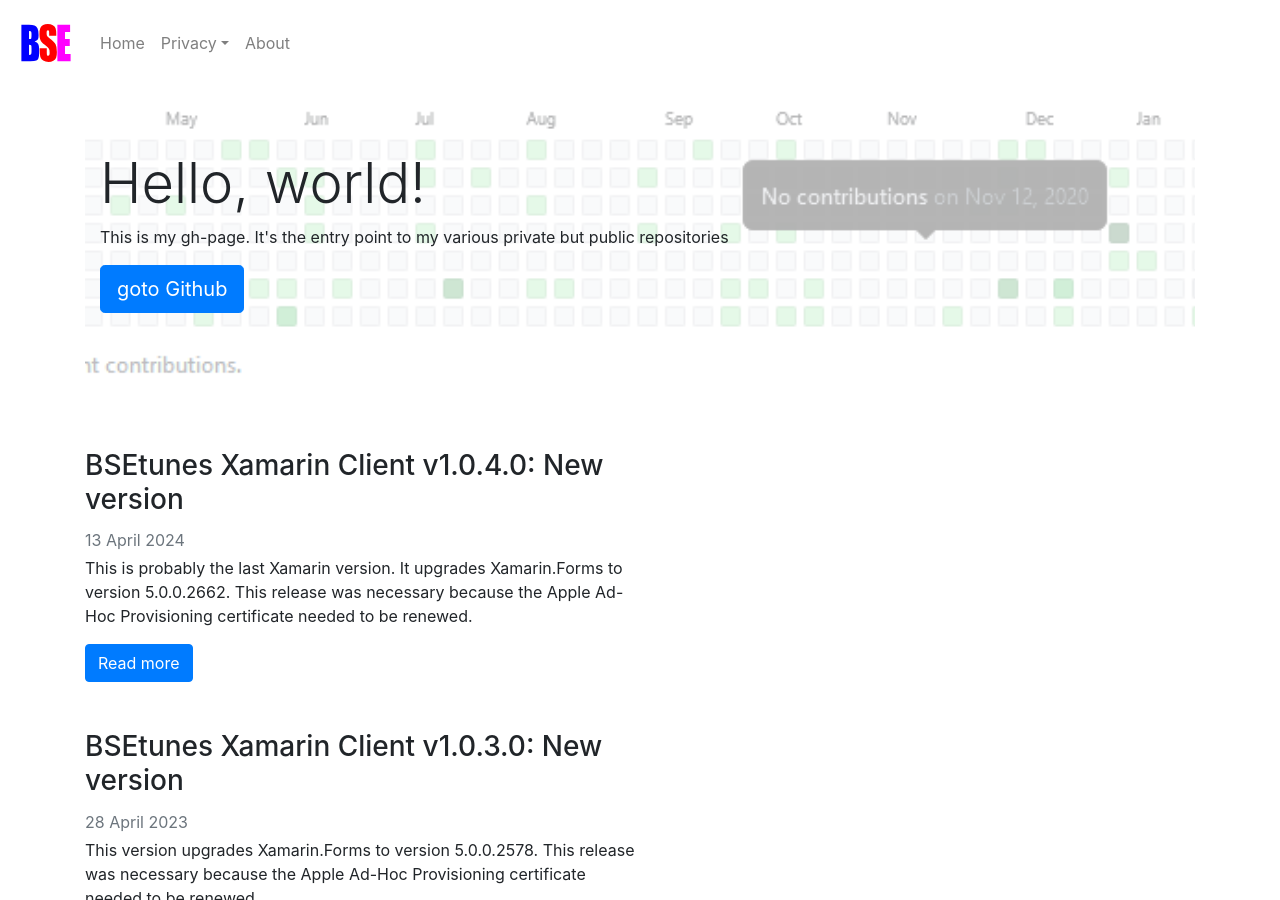
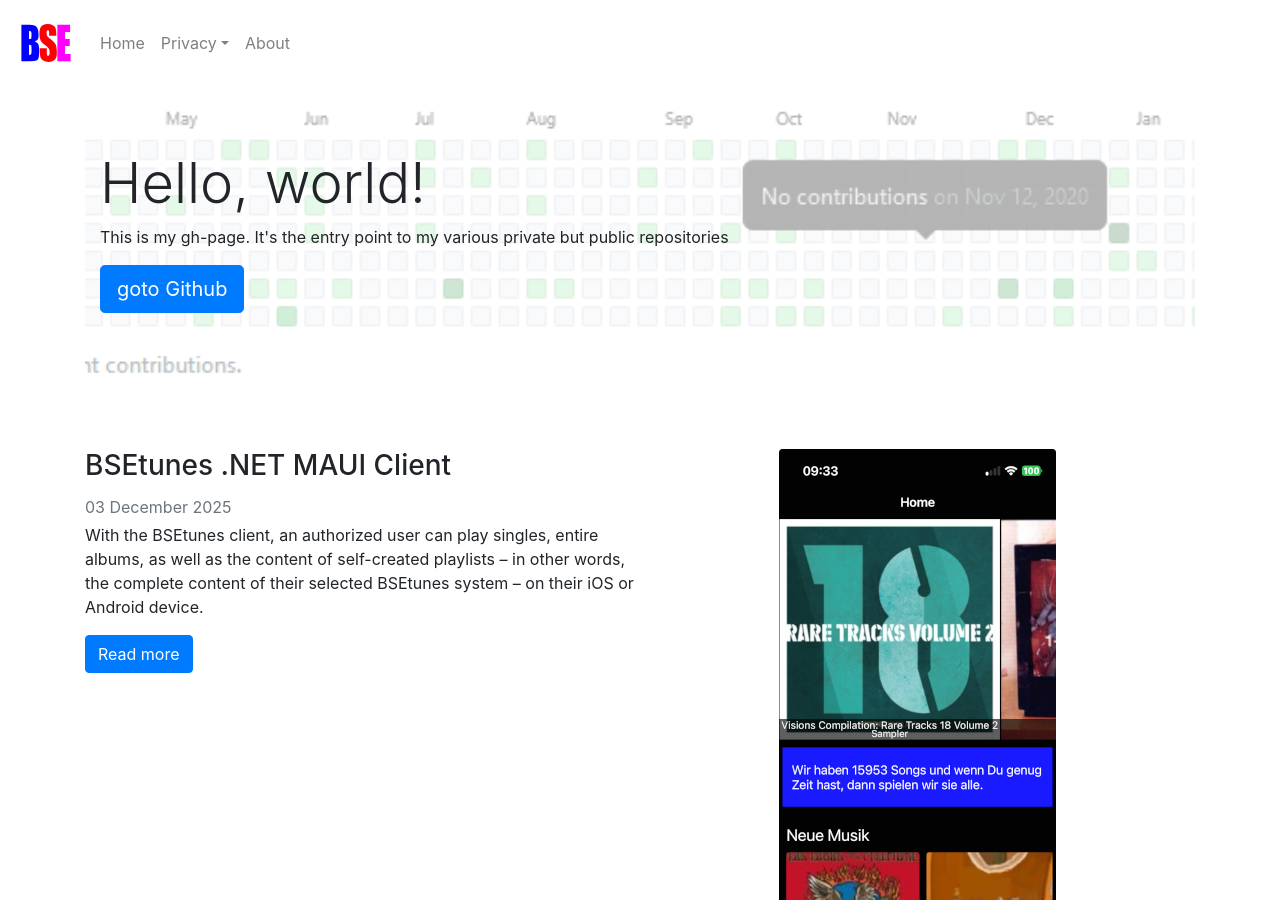
Before and after one commit to uwe-e/uwe-e.github.io, a Jekyll site: the page built from index.markdown, in a window 1280 px wide and 900 px high. Built offline with Jekyll 4.4.1, drawn with Linux system fonts in a browser that asks for light colours.

Commit message:
introducing the net maui client

```diff
--- a/_config.yml
+++ b/_config.yml
@@ -37,14 +37,16 @@ social_links:
     github:  https://github.com/uwe-e
     xing: https://www.xing.com/profile/Uwe_Eichkorn
     linkedin: https://www.linkedin.com/in/uwe-eichkorn-8475b4210
-    codeproject: https://www.codeproject.com/Members/Uwe-Eichkorn
+    codeproject: https://www.codeproject.com/search?editorId=436647
 
 repositories:
   bsetunes_xamarin: https://github.com/uwe-e/BSE.Tunes.Xamarin
+  bsetunes_maui: https://github.com/uwe-e/BSE.Tunes.Client
   bsetunes_uwp: https://github.com/uwe-e/BSE.Tunes.UWP
 
 collections:
   - tunes_xamarin
+  - tunes_maui
 
 # Build settings
 #theme: minima
--- /dev/null
+++ b/_posts/2025-12-03-BSEtunes-maui-v105.markdown
@@ -0,0 +1,73 @@
+---
+layout: default
+title:  "BSEtunes .NET MAUI Client"
+date:   2025-12-03 12:35:12 +0200
+description: With the BSEtunes client, an authorized user can play singles, entire albums, as well as the content of self-created playlists – in other words, the complete content of their selected BSEtunes system – on their iOS or Android device.
+image: /assets/images/content/bsetunes_maui/2025-12-03-BSEtunes-maui-v105/ios-homescreen.800.jpg
+---
+
+# {{ page.title}}
+
+{{page.description}}
+
+Porting the BSEtunes client to a cross-platform solution: Since Microsoft discontinued the development and support of Xamarin, the BSEtunes client for iOS and Android has been ported from Xamarin to .NET MAUI.
+
+<div class="card-container">
+{% for category in site.tunes_maui %}
+<div class="card py-4">
+  <div class="row no-gutters">
+  {% assign isEven = forloop.index | modulo: 2 | to_boolean  %}
+  {% if isEven %}
+  <div class="col-md-6  d-flex justify-content-center">
+  <img src="{{category.image}}"/>
+  </div>
+  {% endif %}
+    <div class="col-md-6">
+      <div class="card-body">
+        <h2 class="card-title">{{ category.title }}</h2>
+        <h2 class="card-title">{{ category.subtitle }}</h2>
+        <div>{{ category.content | markdownify}}</div>
+      </div>
+    </div>
+    {% if isEven == false %}
+  <div class="col-md-6  d-flex justify-content-center">
+  <img src="{{category.image}}"/>
+  </div>
+  {% endif %}
+  </div>
+</div>
+{% endfor %}
+</div>
+
+## What's new in version 1.0.5
+
+This version upgrades the BSE.Tunes MAUI client from .NET 8 to .NET 9, updates major dependencies, and introduces responsive layouts for tablet support. The changes include a significant refactoring of the MediaElement handling for iOS, removal of the AcrylicView library, and implementation of new reusable UI controls.
+
+#### Key changes:
+- Framework upgrade from net8.0 to net9.0 with associated dependency updates (MAUI 9.0.120, CommunityToolkit.Maui.MediaElement 6.1.3, FFImageLoading 1.3.2, Prism 9.0.537)
+- iOS MediaElement handler refactored to use custom platform view implementation with proper lifecycle management
+- Introduction of responsive layouts for phone/tablet with orientation support via new DeviceAndOrientationStateTrigger and AlbumPlayerItem, TrackItem, CoverTrackItem controls
+- Removal of AcrylicView.Maui dependency and associated UI simplifications
+- Improved flyout animation timing by moving from service to control-level event handling
+
+
+## Important!!
+
+Due to copyright restrictions on the streamed music files, server load, and potentially limited bandwidth during server operation, a connection without a login is not possible. Therefore, you need a user account to connect to our server.
+
+- You are not able to register yourself as a user via the app, your will be invited.
+- A registration can only be done by the operator of the BSEtunes server.
+
+## Questions??
+If you have questions, [here's]({{site.repositories.bsetunes_maui}}) the source code.
+
+## Downloads
+
+#### IOS Devices
+Registered users can install an adhoc distribution version of the app.
+
+<a href="itms-services://?action=download-manifest&url=https://github.com/uwe-e/BSE.Tunes.Client/releases/download/v1.0.5/manifest.plist">click to install it on an Apple device</a>
+
+#### Android Devices
+
+<a href="https://github.com/uwe-e/BSE.Tunes.Client/releases/download/v1.0.5/com.bsetunes.bse.tunes.maui.client.apk">click to install it on an Android device</a>
--- /dev/null
+++ b/_tunes_maui/3.albumdetailpage.markdown
@@ -0,0 +1,6 @@
+---
+title: Check the content,
+image: /assets/images/content/bsetunes_maui/albumdetail_272x590.png
+---
+
+Browse through an album and select the hit
--- /dev/null
+++ b/_tunes_maui/5.searchpage.markdown
@@ -0,0 +1,5 @@
+---
+title: Find,
+subtitle: all you need
+image: /assets/images/content/bsetunes_maui/searchpage_272x590.png
+---
```
Also changed, not shown: _tunes_maui/1.homepage.markdown (added, +7 -0 lines), _tunes_maui/2.albumspage.markdown (added, +7 -0 lines), _tunes_maui/4.playlistspage.markdown (added, +10 -0 lines), assets/images/content/bsetunes_maui/2025-12-03-BSEtunes-maui-v105/ios-homescreen.800.jpg (added), assets/images/content/bsetunes_maui/albumdetail_272x590.png (added), assets/images/content/bsetunes_maui/albumspage_272x590.png (added), assets/images/content/bsetunes_maui/homepage_272x590.png (added), assets/images/content/bsetunes_maui/playlistspage_272x590.png (added), assets/images/content/bsetunes_maui/searchpage_272x590.png (added), 1 other file.
